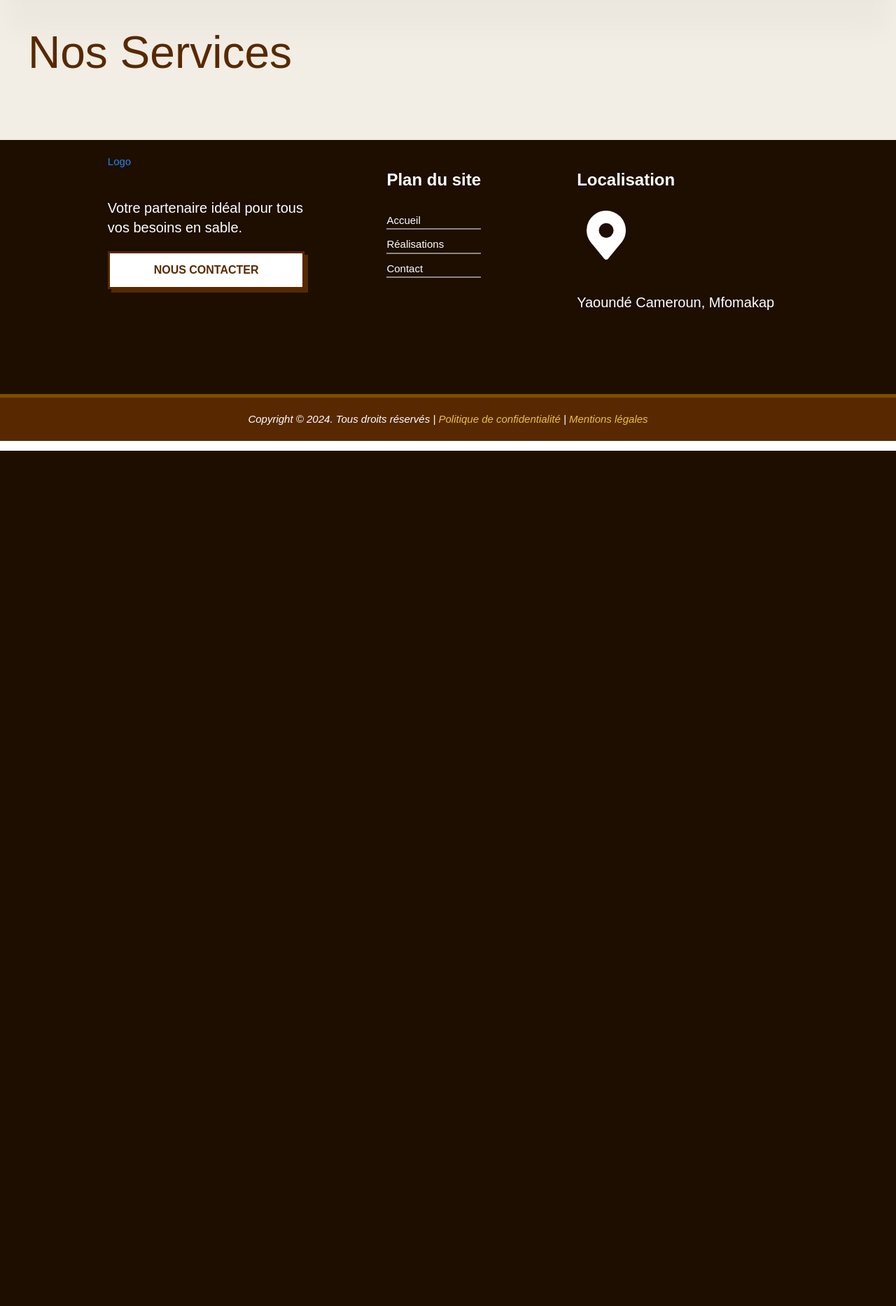
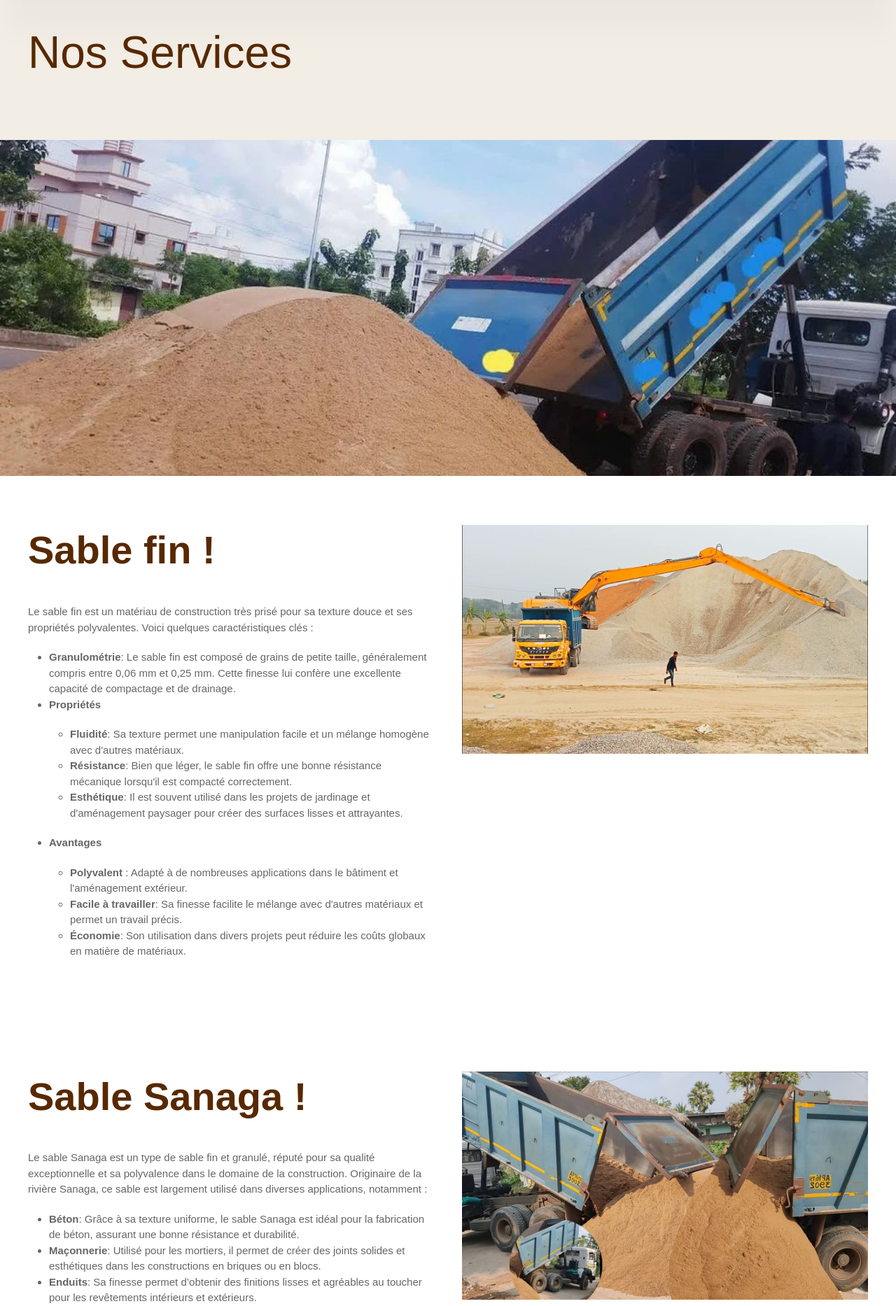
Before and after one commit to novatech025/site_web_laurant, a Django app: page /service/ in a window 1280 px wide. Shown: the part 156-2022 px from the top of the page at 70% size. Before the commit the page ends 800 px from the top, so only its background shows below. Run offline with Django 5.2, Linux system fonts and the light colour scheme; data that the repository does not hold is empty.

Commit message:
site_web_laurent v1.2

```diff
--- a/main/templates/main/services.html
+++ b/main/templates/main/services.html
@@ -36,4 +36,104 @@
 
     </div>
   </section>
+
+<link rel="stylesheet" href="{% static 'main/css/contact.css' %}">
+
+<section class="contact">
+    <div class="uk-height-medium uk-flex uk-flex-center uk-flex-middle uk-background-cover uk-light"
+        data-src="{% static 'main/images/sable/product-jpeg-1000x1000.jpg' %}" uk-img>
+    </div>
+
+    <div class="uk-section uk-section-muted localisation-banner-info">
+        <div class="uk-container">
+            <div class="uk-grid-match uk-child-width-1-2@m" uk-grid>
+                <div class="localisation-banner-info-left">
+                    <div class="content">
+                        <h2 uk-scrollspy="cls: uk-animation-slide-right; repeat: true delay: 500">
+                            Sable fin !
+                        </h2>
+                        <p uk-scrollspy="cls: uk-animation-slide-right; repeat: true delay: 500">
+                            Le sable fin est un matériau de construction très prisé pour sa texture douce et ses propriétés polyvalentes. Voici quelques caractéristiques clés :
+                            <ul>
+                                <li><b>Granulométrie</b>: Le sable fin est composé de grains de petite taille, généralement compris entre 0,06 mm et 0,25 mm. Cette finesse lui confère une excellente capacité de compactage et de drainage.</li>
+
+                                <li><b>Propriétés</b></li>
+                                <ul>
+                                    <li><b>Fluidité</b>: Sa texture permet une manipulation facile et un mélange homogène avec d'autres matériaux.</li>
+                                    <li><b>Résistance</b>: Bien que léger, le sable fin offre une bonne résistance mécanique lorsqu'il est compacté correctement.</li>
+                                    <li><b>Esthétique</b>: Il est souvent utilisé dans les projets de jardinage et d'aménagement paysager pour créer des surfaces lisses et attrayantes.</li>
+
+                                </ul>
+                                    <li><b>Avantages</b></li>
+                                <ul>
+                                    <li><b>Polyvalent</b> : Adapté à de nombreuses applications dans le bâtiment et l'aménagement extérieur.</li>
+                                    <li><b>Facile à travailler</b>: Sa finesse facilite le mélange avec d'autres matériaux et permet un travail précis.</li>
+                                    <li><b>Économie</b>: Son utilisation dans divers projets peut réduire les coûts globaux en matière de matériaux.</li>
+                                </ul>
+                            </ul>
+                        </p>
+                    </div>
+
+                </div>
+
+                <div class="localisation-banner-info-right">
+                    <div class="div1">
+
+
+                        <img src="{% static 'main/images/sable/maxresdefault.jpg' %}"/>
+
+                    </div>
+                </div>
+
+
+            </div>
+        </div>
+
+    </div>
+
+
+<!--sable sanaga-->
+    <div class="uk-section uk-section-muted localisation-banner-info">
+        <div class="uk-container">
+            <div class="uk-grid-match uk-child-width-1-2@m" uk-grid>
+                <div class="localisation-banner-info-left">
+                    <div class="content">
+                        <h2 uk-scrollspy="cls: uk-animation-slide-right; repeat: true delay: 500">
+                            Sable Sanaga !
+                        </h2>
+                        <p uk-scrollspy="cls: uk-animation-slide-right; repeat: true delay: 500">
+                            Le sable Sanaga est un type de sable fin et granulé, réputé pour sa qualité exceptionnelle et sa polyvalence dans le domaine de la construction. Originaire de la rivière Sanaga, ce sable est largement utilisé dans diverses applications, notamment :
+                            <ul>
+                                <li><b>Béton</b>: Grâce à sa texture uniforme, le sable Sanaga est idéal pour la fabrication de béton, assurant une bonne résistance et durabilité.</li>
+
+                                <li><b>Maçonnerie</b>: Utilisé pour les mortiers, il permet de créer des joints solides et esthétiques dans les constructions en briques ou en blocs.</li>
+
+                                    <li><b>Enduits</b>: Sa finesse permet d’obtenir des finitions lisses et agréables au toucher pour les revêtements intérieurs et extérieurs.</li>
+                            <li><b>Caractéristiques</b></li>
+                            <ul>
+                                    <li><b>Granulométrie</b> : Le sable Sanaga présente une granulométrie fine, généralement comprise entre 0,063 mm et 2 mm.</li>
+                                    <li><b>Propriétés</b>: Il est caractérisé par sa propreté, sa résistance et sa faible teneur en impuretés, ce qui le rend idéal pour des applications exigeantes.</li>
+                                    <li><b>Écologique</b>: Étant un produit naturel, le sable Sanaga ne contient pas de produits chimiques nocifs, ce qui le rend sûr pour l'environnement.</li>
+                                </ul>
+                            </ul>
+                        </p>
+                    </div>
+
+                </div>
+
+                <div class="localisation-banner-info-right">
+                    <div class="div1">
+
+
+                        <img src="{% static 'main/images/sable/maxresdefault-4.jpg' %}"/>
+
+                    </div>
+                </div>
+
+
+            </div>
+        </div>
+
+    </div>
+</section>
 {% endblock %}
```
